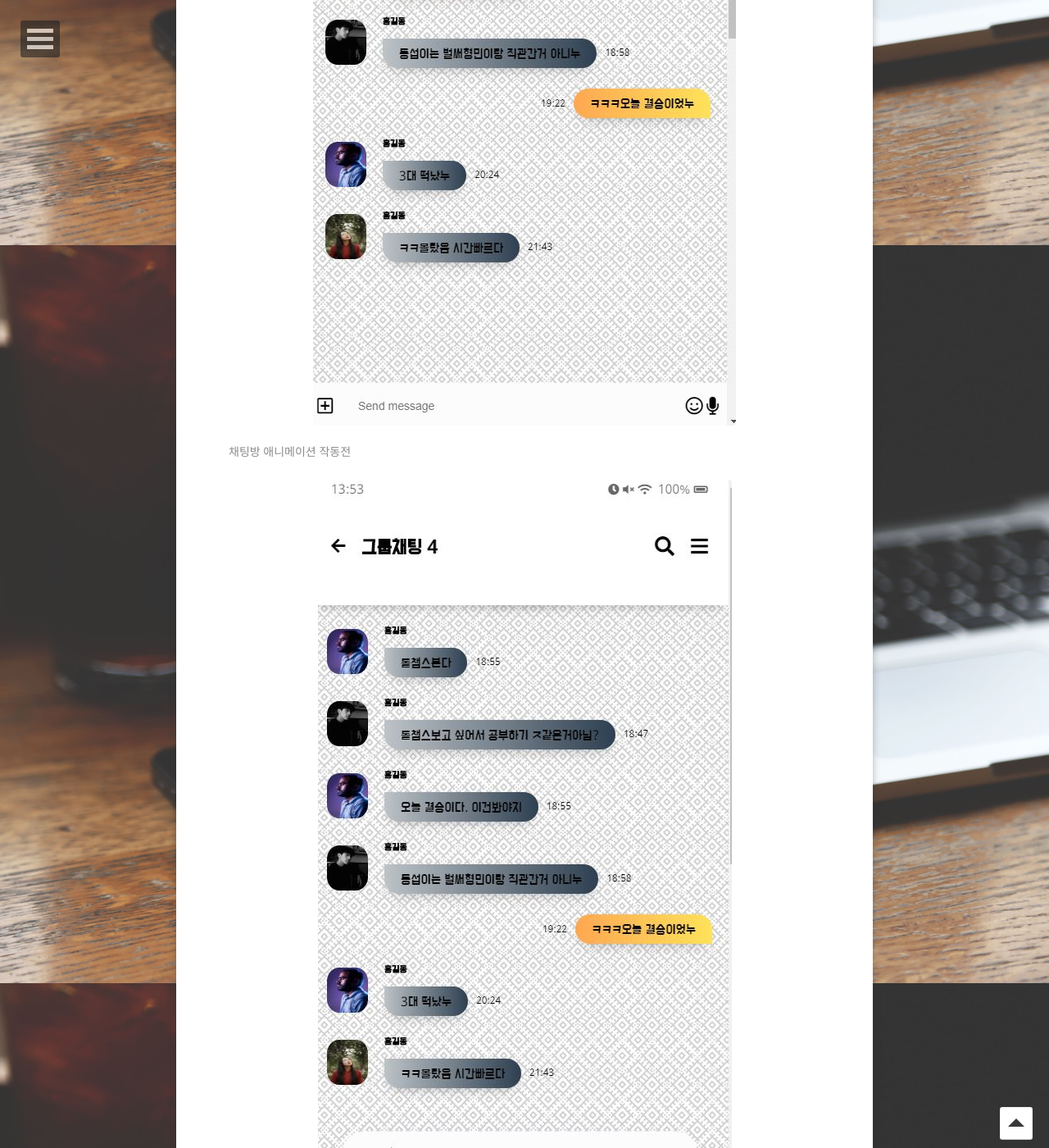
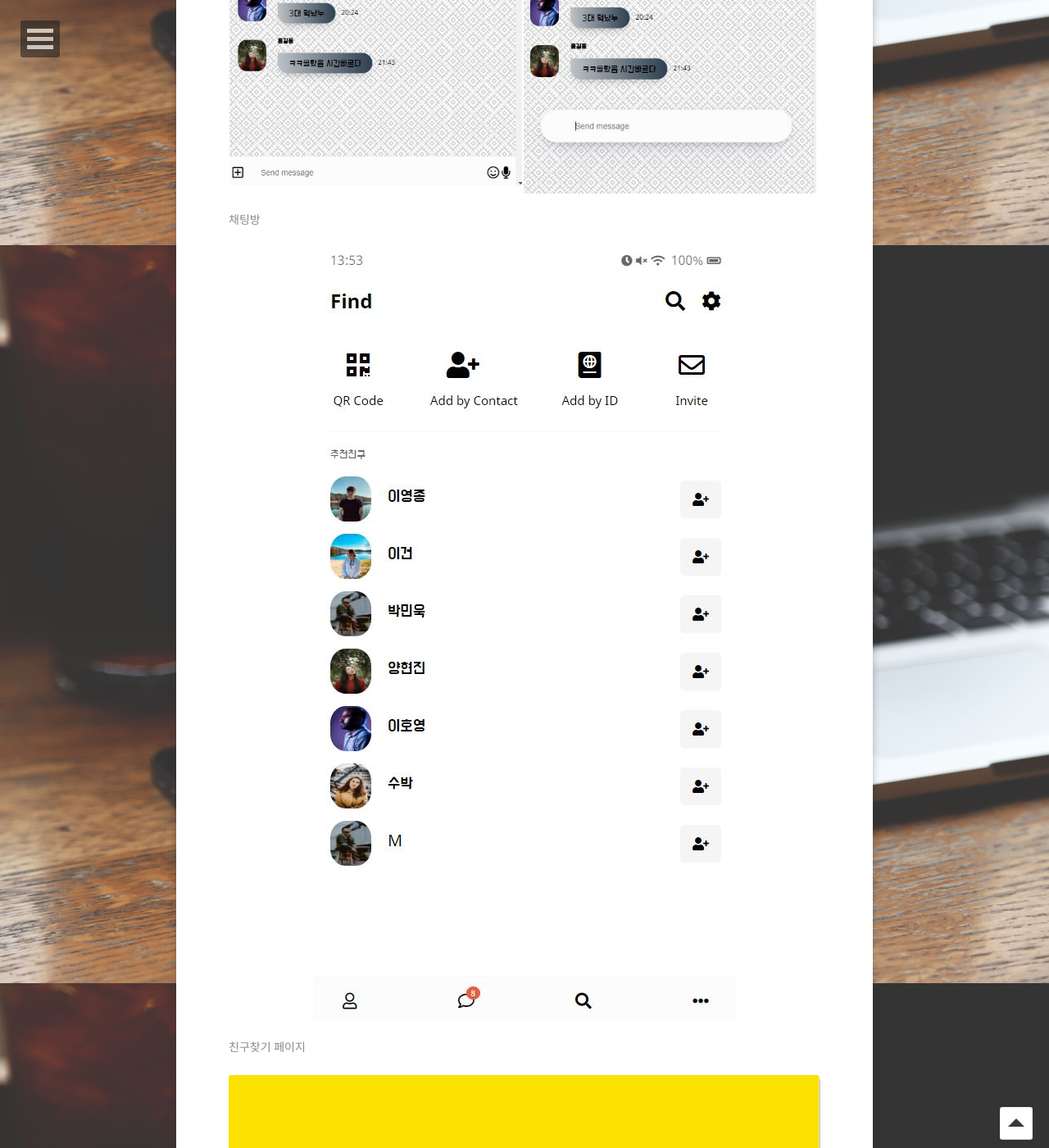
Before and after one commit to HyungMinKang/HyungMinKang.github.io, a Jekyll site: the page built from _posts/2020-05-01-kakao.md, in a window 1280 px wide and 1400 px high, scrolled down 3301 px. Shown: the whole window at 82% size. Built offline with Jekyll 4.4.1, drawn with Linux system fonts in a browser that asks for light colours; some web fonts are replaced; comment, search, counter and statistics services are not loaded.

Commit message:
kakao-post update

```diff
--- a/_posts/2020-05-01-kakao.md
+++ b/_posts/2020-05-01-kakao.md
@@ -28,27 +28,19 @@ GhPage
 	<a href="https://github.com/HyungMinKang/HyungMinKang.github.io/tree/master/assets/images/friends.jpg"><img src="/assets/images/friends.jpg"></a>
     <figcaption>친구목록 페이지</figcaption>
 </figure>
-
 <figure>
 	<a href="https://github.com/HyungMinKang/HyungMinKang.github.io/tree/master/assets/images/chats.jpg"><img src="/assets/images/chats.jpg"></a>
     <figcaption>채팅방목록 페이지</figcaption>
 </figure>
-
-<figure>
+<figure class="half">
 	<a href="https://github.com/HyungMinKang/HyungMinKang.github.io/tree/master/assets/images/chat1.jpg"><img src="/assets/images/chat1.jpg"></a>
-    <figcaption>채팅방 애니메이션 작동전</figcaption>
+	<a href="https://github.com/HyungMinKang/HyungMinKang.github.io/tree/master/assets/images/chat2.jpg"><img src="/assets/images/chat2.jpg"></a>
+    <figcaption>채팅방</figcaption>
 </figure>
-
-<figure>
-	<a href="https://github.com/HyungMinKang/HyungMinKang.github.io/tree/master/assets/images/chat2.jpg"><img src="/assets/images/chat2.jpg"></a>
-    <figcaption>채팅방 애니메이션 작동후</figcaption>
-</figure>
-
 <figure>
 	<a href="https://github.com/HyungMinKang/HyungMinKang.github.io/tree/master/assets/images/find.jpg"><img src="/assets/images/find.jpg"></a>
     <figcaption>친구찾기 페이지</figcaption>
 </figure>
-
 <figure>
 	<a href="https://github.com/HyungMinKang/HyungMinKang.github.io/tree/master/assets/images/media.jpg"><img src="/assets/images/media.jpg"></a>
     <figcaption>미디어 쿼리 적용</figcaption>
```
